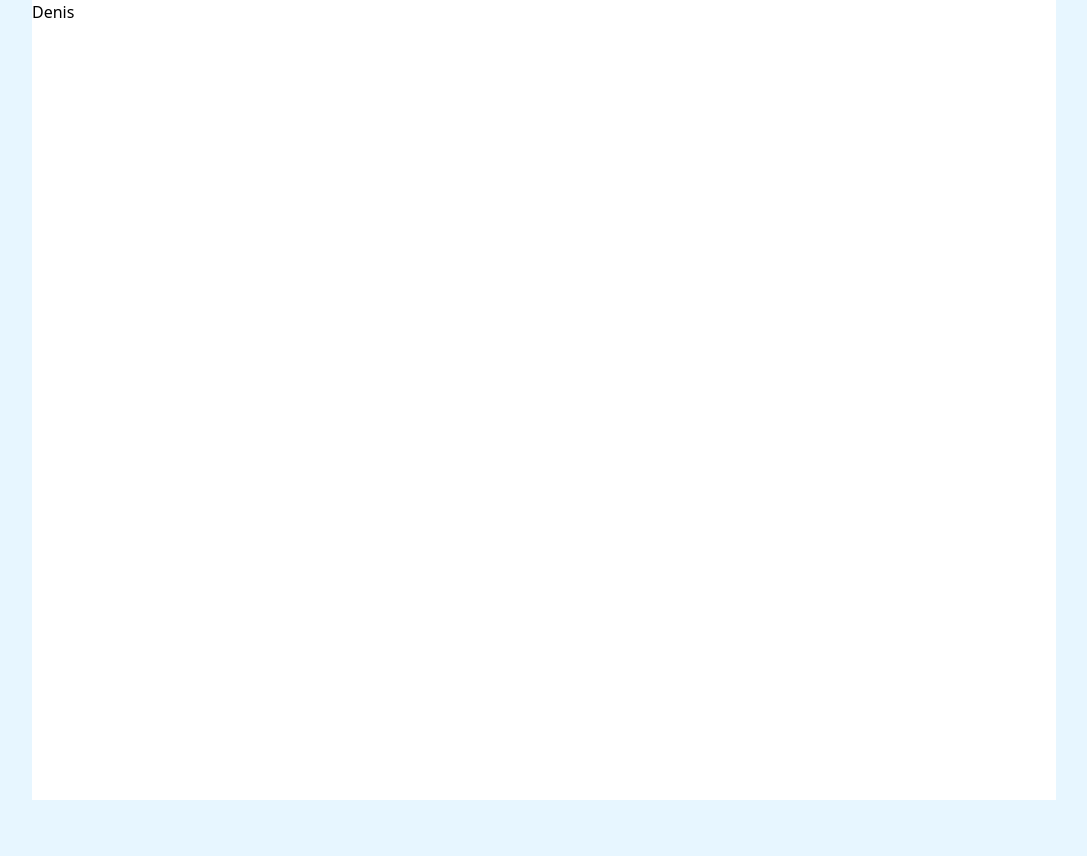
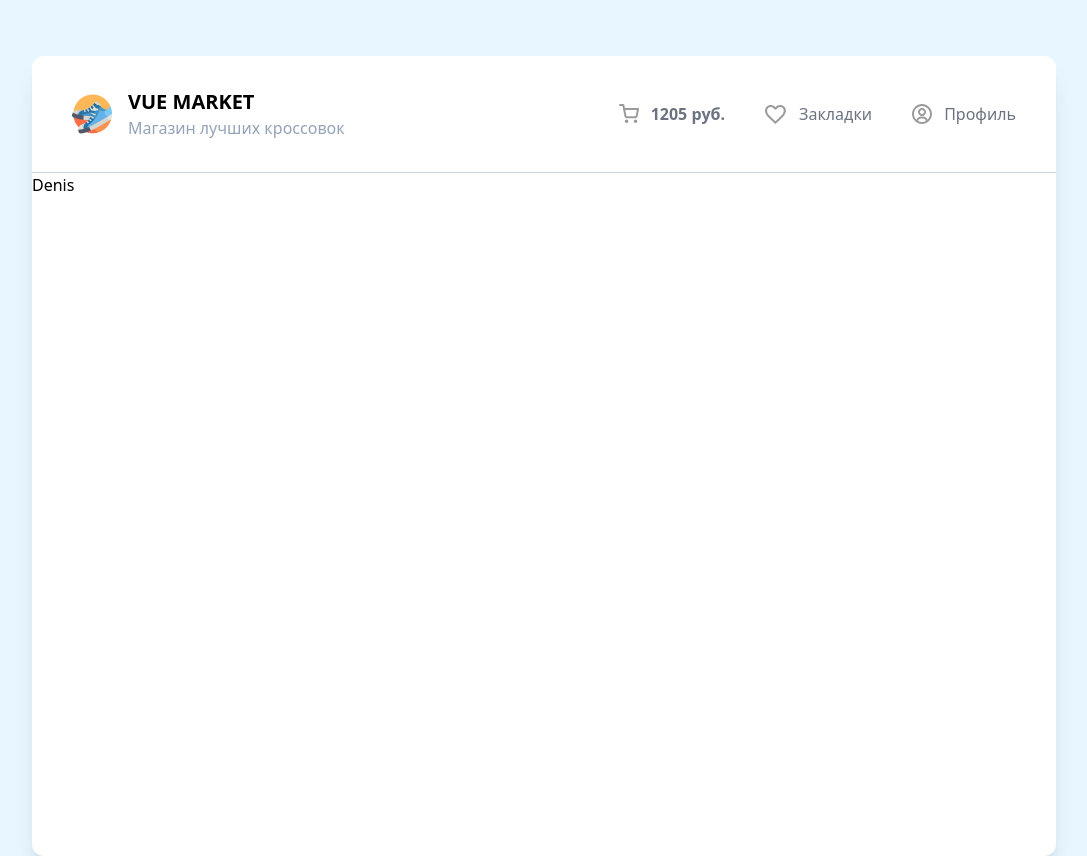
Before and after one commit to redman1922/Vue-Market, a Vue app: page / in a window 1280 px wide. Shown: the whole page, without its empty margins (96-1183 px from the left). Before the commit the page ends 800 px from the top, so only its background shows below. Built offline with nearby package versions, Linux system fonts and the light colour scheme.

Commit message:
Add layout header

```diff
--- a/src/App.vue
+++ b/src/App.vue
@@ -1,11 +1,13 @@
 <script setup lang='ts'>
 
+import Header from '@/components/Header.vue';
 </script>
 
 <template>
   <div
-    class='bg-white  w-4/5 m-auto h-screen'
+    class='bg-white w-4/5 m-auto h-screen rounded-xl shadow-xl mt-14'
   >
+    <Header />
     <h1>Denis</h1>
   </div>
 
--- /dev/null
+++ b/src/components/Header.vue
@@ -0,0 +1,25 @@
+<template>
+  <header class='flex justify-between border-b border-slate-300 px-10 py-8'>
+    <div class='flex items-center gap-4'>
+      <img src='/logo.png' alt='Logo' class='w-10'>
+      <div>
+        <h2 class='text-xl font-bold uppercase'>Vue Market</h2>
+        <p class='text-slate-400'>Магазин лучших кроссовок</p>
+      </div>
+    </div>
+    <ul class='flex items-center gap-10'>
+      <li class='flex items-center gap-3 cursor-pointer text-gray-500 hover:text-black'>
+        <img src='/cart.svg' alt='cart'>
+        <b>1205 руб.</b>
+      </li>
+      <li class='flex items-center gap-3 cursor-pointer text-gray-500 hover:text-black'>
+        <img src='/heart.svg' alt='heart'>
+        <span>Закладки</span>
+      </li>
+      <li class='flex items-center gap-3 cursor-pointer text-gray-500 hover:text-black'>
+        <img src='/profile.svg' alt='profile-photo'>
+        <span>Профиль</span>
+      </li>
+    </ul>
+  </header>
+</template>
```
Also changed, not shown: 1 other file (tests, documents, lock files or other folders).
